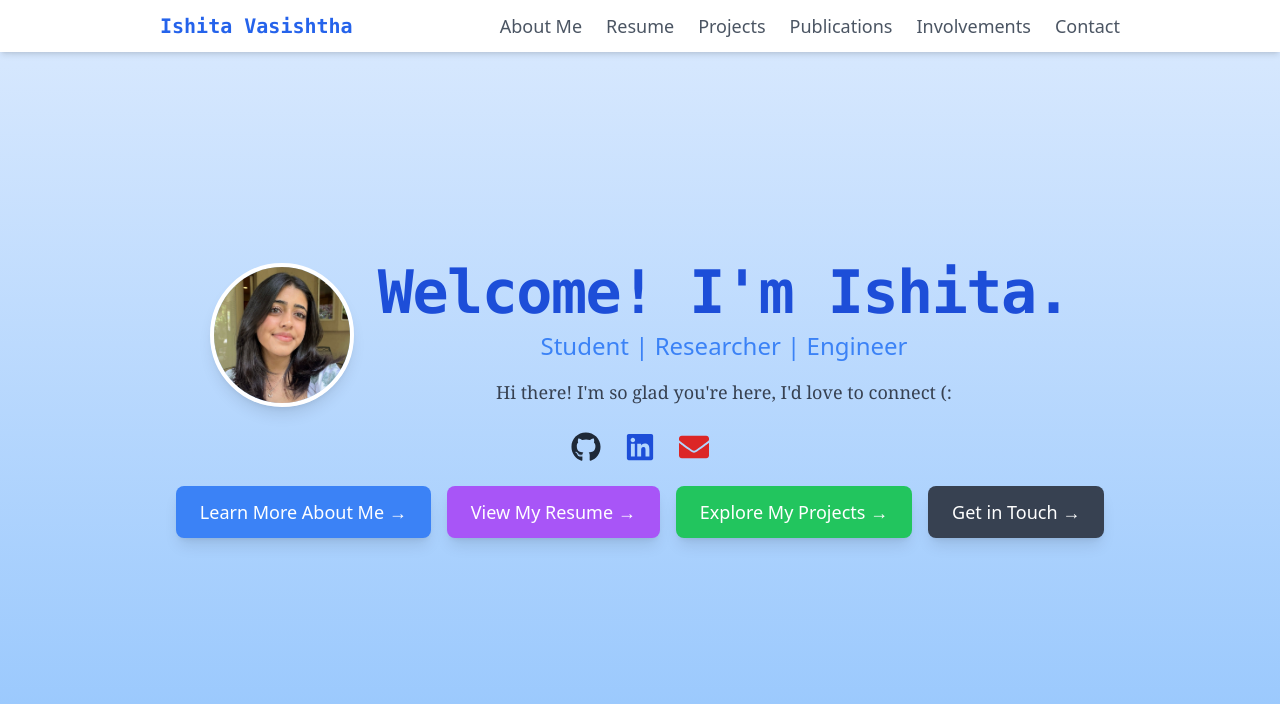
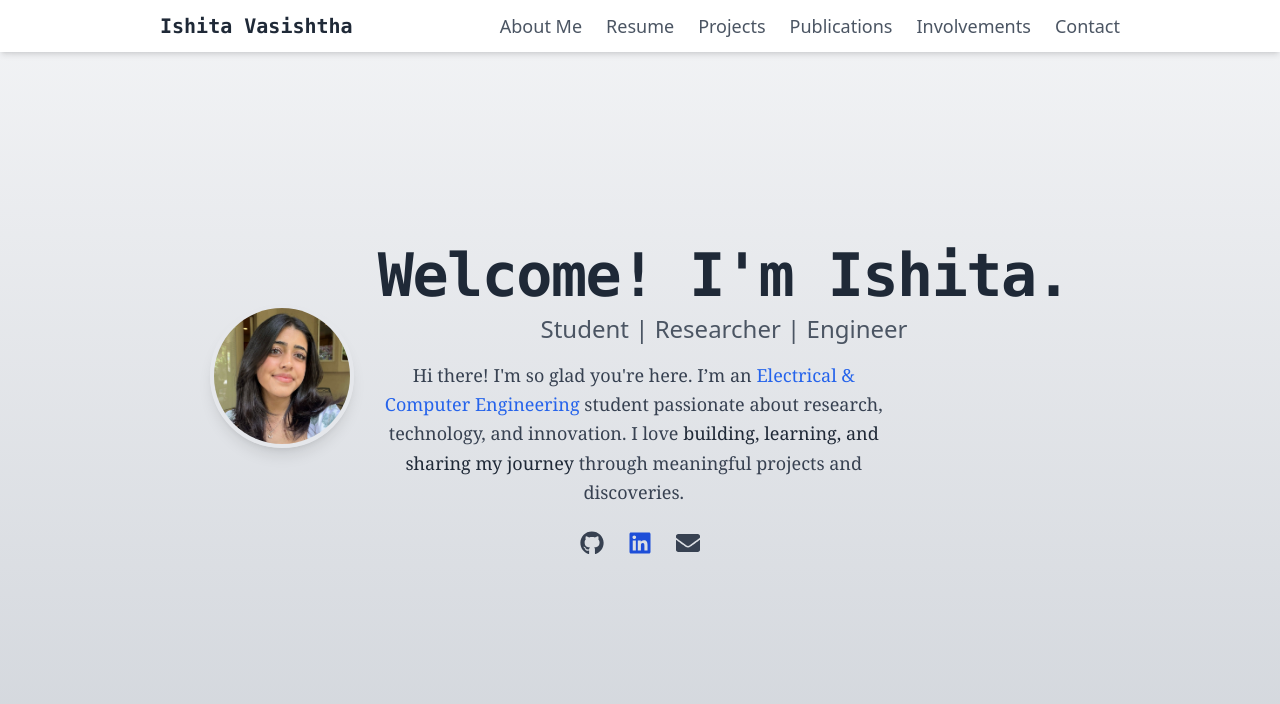
Before and after one commit to ishitav/ishitav.github.io, a Next.js app: page /ishitav.github.io/ in a window 1280 px wide. Shown: the top 704 px of the page. Built offline with nearby package versions, Linux system fonts and the light colour scheme.

Commit message:
updated main page formatting to be more formal

```diff
--- a/src/app/page.js
+++ b/src/app/page.js
@@ -2,13 +2,13 @@ import { FaGithub, FaLinkedin, FaEnvelope } from "react-icons/fa";
 
 export default function Home() {
   return (
-    <main className="flex flex-col items-center min-h-screen bg-gradient-to-b from-blue-100 to-blue-300 text-gray-900 font-sans">
+    <main className="flex flex-col items-center min-h-screen bg-gradient-to-b from-gray-100 to-gray-300 text-gray-900 font-sans">
 
       {/* 🔹 Navigation Bar */}
       <nav className="w-full fixed top-0 left-0 bg-white shadow-md py-3 z-50">
         <div className="max-w-5xl mx-auto flex justify-between px-8">
           {/* Left - Name */}
-          <h2 className="text-xl font-bold text-blue-600 font-mono">Ishita Vasishtha</h2>
+          <h2 className="text-xl font-bold text-gray-800 font-mono">Ishita Vasishtha</h2>
           {/* Right - Nav Links */}
           <div className="space-x-6">
             {[
@@ -38,62 +38,36 @@ export default function Home() {
         <div className="flex flex-col sm:flex-row items-center gap-6">
 
           {/* Profile Image */}
-          <div className="w-36 h-36 rounded-full border-4 border-white shadow-lg overflow-hidden">
+          <div className="w-36 h-36 rounded-full border-4 border-gray-200 shadow-lg overflow-hidden">
             <img src="/profile.jpg" alt="Ishita" className="w-full h-full object-cover" />
           </div>
 
           {/* Text Content */}
           <div>
-            <h1 className="text-5xl sm:text-6xl font-extrabold text-blue-700 tracking-tight font-mono">
+            <h1 className="text-5xl sm:text-6xl font-extrabold text-gray-800 tracking-tight font-mono">
               Welcome! I'm Ishita.
             </h1>
-            <h2 className="text-xl sm:text-2xl font-medium text-blue-500 mt-2">
+            <h2 className="text-xl sm:text-2xl font-medium text-gray-600 mt-2">
               Student | Researcher | Engineer
             </h2>
-            <p className="mt-4 text-lg text-gray-700 leading-relaxed font-serif">
-              Hi there! I'm so glad you're here, I'd love to connect (:
+            <p className="mt-4 text-lg text-gray-700 leading-relaxed font-serif max-w-lg">
+              Hi there! I'm so glad you're here. I’m an <span className="text-blue-600 font-medium">Electrical & Computer Engineering</span> student passionate about
+              <span className="text-gray-700 font-medium"> research, technology, and innovation</span>.
+              I love <span className="text-gray-800 font-medium">building, learning, and sharing my journey</span> through meaningful projects and discoveries.
             </p>
           </div>
         </div>
 
         {/* 🔹 Social Links */}
-        <div className="mt-6 flex justify-center space-x-6 text-3xl">
-          <a href="https://github.com/ishitav" target="_blank" className="text-gray-800 hover:text-gray-600 transition text-3xl">
+        <div className="mt-6 flex justify-center space-x-6 text-2xl">
+          <a href="https://github.com/ishitav" target="_blank" className="text-gray-700 hover:text-gray-500 transition">
             <FaGithub />
           </a>
-          <a href="https://linkedin.com/in/ishitav" target="_blank" className="text-blue-700 hover:text-blue-500 transition text-3xl">
+          <a href="https://linkedin.com/in/ishitav" target="_blank" className="text-blue-700 hover:text-blue-500 transition">
             <FaLinkedin />
           </a>
-          <a href="mailto:ishitavas@gmail.com" className="text-red-600 hover:text-red-400 transition text-3xl">
+          <a href="mailto:ishitavas@gmail.com" className="text-gray-700 hover:text-gray-500 transition">
             <FaEnvelope />
-          </a>
-        </div>
-
-        {/* 🔹 Call-to-Action Buttons */}
-        <div className="mt-6 flex space-x-4">
-          <a
-            href="/about"
-            className="bg-blue-500 text-white px-6 py-3 rounded-lg shadow-lg text-lg hover:bg-blue-600 transition transform hover:scale-105"
-          >
-            Learn More About Me →
-          </a>
-          <a
-            href="/resume"
-            className="bg-purple-500 text-white px-6 py-3 rounded-lg shadow-lg text-lg hover:bg-purple-600 transition transform hover:scale-105"
-          >
-            View My Resume →
-          </a>
-          <a
-            href="/projects"
-            className="bg-green-500 text-white px-6 py-3 rounded-lg shadow-lg text-lg hover:bg-green-600 transition transform hover:scale-105"
-          >
-            Explore My Projects →
-          </a>
-          <a
-            href="/contact"
-            className="bg-gray-700 text-white px-6 py-3 rounded-lg shadow-lg text-lg hover:bg-gray-800 transition transform hover:scale-105"
-          >
-            Get in Touch →
           </a>
         </div>
       </section>
```
